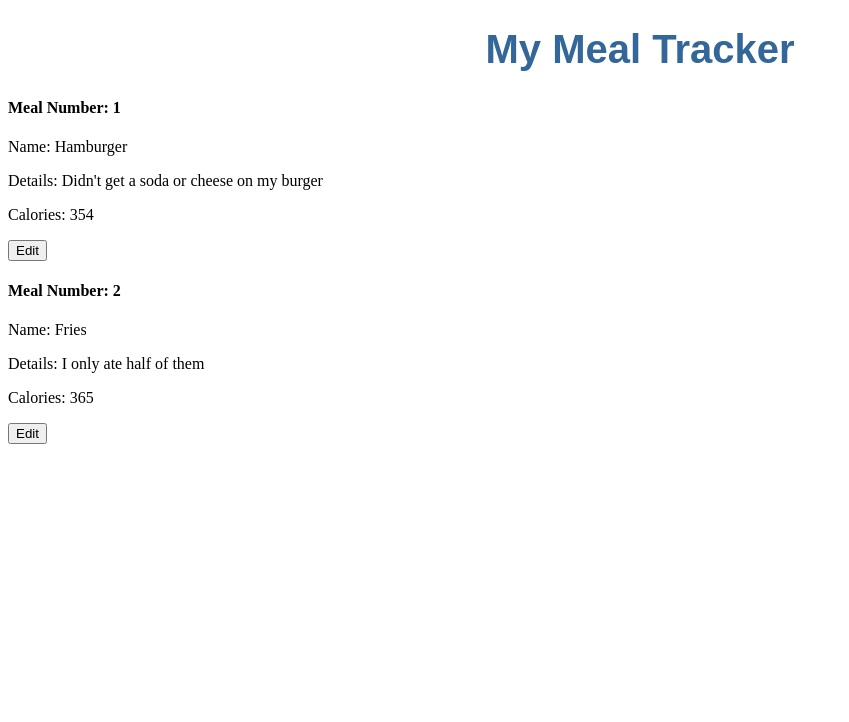
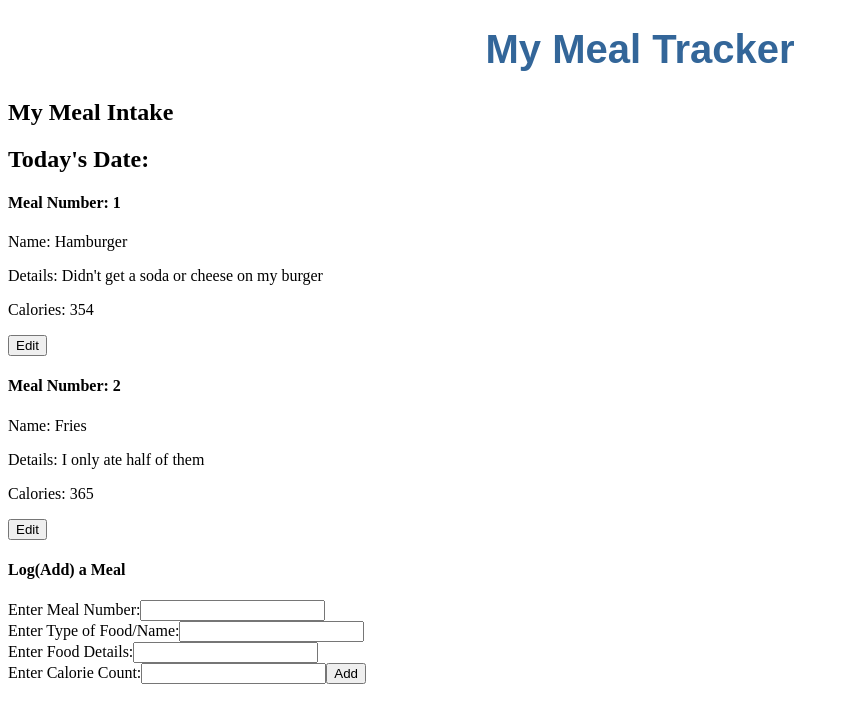
Before and after one commit to nellycheruiyot/Meal-Tracker-App, an Angular app: page / in a window 1280 px wide. Shown: the top 722 px of the page, without its empty margins (0-849 px from the left). Built offline with nearby package versions, Linux system fonts and the light colour scheme.

Commit message:
Modify 'new-food' child component to include a form to log food

```diff
--- a/src/app/app.component.html
+++ b/src/app/app.component.html
@@ -1,6 +1,6 @@
 <div class="container">
   <h1>{{title}}</h1>
-  <!-- <h3>Today's Food</h3> -->
+  <h2>My Meal Intake</h2> <h2>Today's Date:</h2>
   <!-- <div *ngFor="let currentFood of foods">
     <h4>Meal Number: {{currentFood.id}}</h4>
     <p>Name: {{currentFood.name}}</p>
@@ -16,6 +16,9 @@
     [childSelectedFood]="selectedFood"
     (doneClickedSender)="finishedEditing()"
   ></app-edit-food>
+  <app-new-food
+    (newFoodSender)="addFood($event)"
+  ></app-new-food>
   <!-- <div *ngIf="selectedFood">
     <h3>Edit a Meal</h3>
     <div>
--- a/src/app/app.component.ts
+++ b/src/app/app.component.ts
@@ -19,6 +19,9 @@ export class AppComponent {
   finishedEditing() {
     this.selectedFood = null;
   }
+  addFood(newFoodFromChild: Food) {
+    this.masterFoodList.push(newFoodFromChild)
+  }
 }
 // export class Food {
 //   public done: boolean = false;
--- a/src/app/new-food/new-food.component.html
+++ b/src/app/new-food/new-food.component.html
@@ -1,3 +1,24 @@
-<p>
-  new-food works!
-</p>
+<h4>Log(Add) a Meal</h4>
+<div>
+  <label>Enter Meal Number:</label>
+  <input #newNumber>
+</div>
+<div>
+  <label>Enter Type of Food/Name:</label>
+  <input #newName>
+</div>
+<div>
+  <label>Enter Food Details:</label>
+  <input #newDetails>
+</div>
+<div>
+  <label>Enter Calorie Count:</label>
+  <input #newCalories>
+  <button (click)="
+  addClicked(newNumber.value, newName.value, newDetails.value, newCalories.value);
+  newNumber.value='';
+  newName.value='';
+  newDetails.value='';
+  newCalories.value='';
+  ">Add</button>
+</div>
--- a/src/app/new-food/new-food.component.ts
+++ b/src/app/new-food/new-food.component.ts
@@ -1,4 +1,5 @@
-import { Component, OnInit } from '@angular/core';
+import { Component, OnInit, Output, EventEmitter } from '@angular/core';
+import { Food } from '../food.model';
 
 @Component({
   selector: 'app-new-food',
@@ -6,6 +7,11 @@ import { Component, OnInit } from '@angular/core';
   styleUrls: ['./new-food.component.css']
 })
 export class NewFoodComponent implements OnInit {
+  @Output() newFoodSender = new EventEmitter();
+  addClicked(number: number, name: string, details: string, calories: number) {
+    var newFoodToAdd: Food = new Food(number, name, details, calories);
+    this.newFoodSender.emit(newFoodToAdd);
+  }
 
   constructor() { }
 
```
